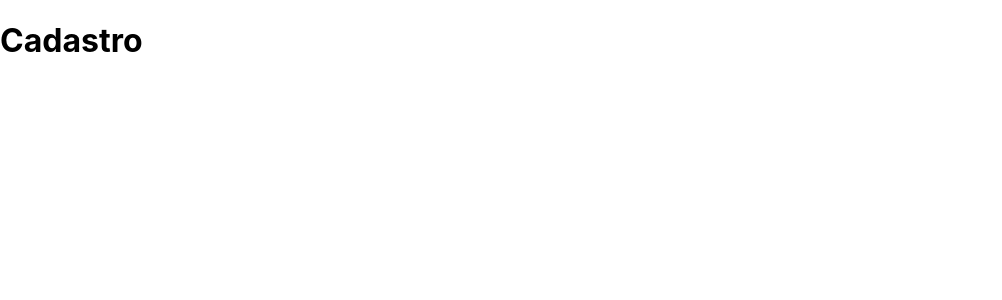
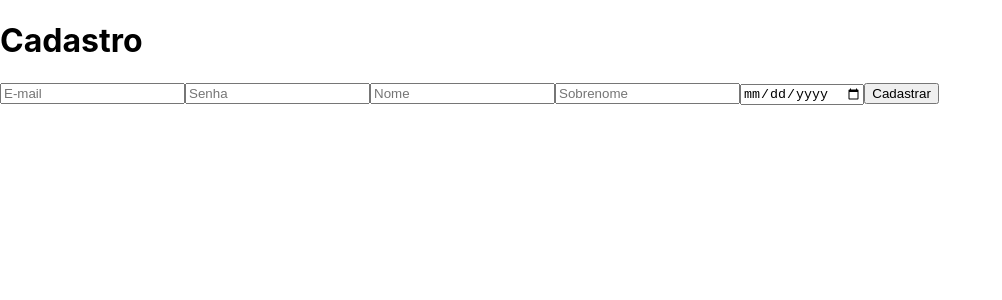
Before and after one commit to luiz-assumpcao/react-firebase, a React (Create React App) app: page /register in a window 1280 px wide. Shown: the top 300 px of the page, without its empty margins (0-1002 px from the left). Built offline with nearby package versions, Linux system fonts and the light colour scheme.

Commit message:
Add register page form

```diff
--- a/src/pages/Register/index.js
+++ b/src/pages/Register/index.js
@@ -1,7 +1,49 @@
-import React from "react";
+import React, { useState } from "react";
 
 function Register() {
-  return <h1>Cadastro</h1>;
+  const [email, setEmail] = useState("");
+  const [password, setPassword] = useState("");
+  const [firstName, setFirstName] = useState("");
+  const [lastName, setLastName] = useState("");
+  const [birthDate, setBirthDate] = useState("");
+
+  return (
+    <div>
+      <h1>Cadastro</h1>
+
+      <input
+        type="email"
+        placeholder="E-mail"
+        value={email}
+        onChange={(e) => setEmail(e.target.value)}
+      />
+      <input
+        type="password"
+        placeholder="Senha"
+        value={password}
+        onChange={(e) => setPassword(e.target.value)}
+      />
+      <input
+        type="text"
+        placeholder="Nome"
+        value={firstName}
+        onChange={(e) => setFirstName(e.target.value)}
+      />
+      <input
+        type="text"
+        placeholder="Sobrenome"
+        value={lastName}
+        onChange={(e) => setLastName(e.target.value)}
+      />
+      <input
+        type="date"
+        value={birthDate}
+        onChange={(e) => setBirthDate(e.target.value)}
+      />
+
+      <button>Cadastrar</button>
+    </div>
+  );
 }
 
 export default Register;
```
